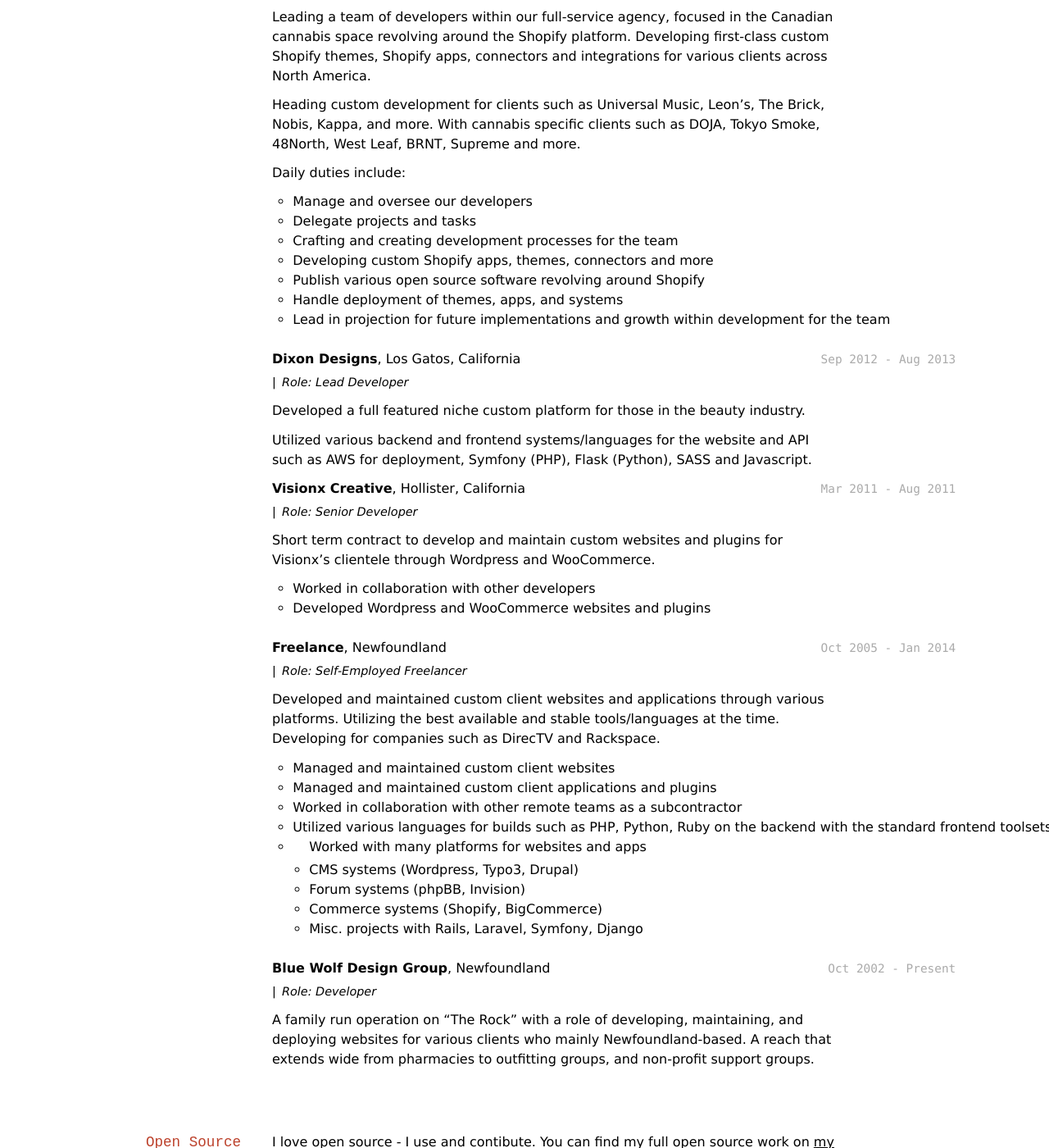
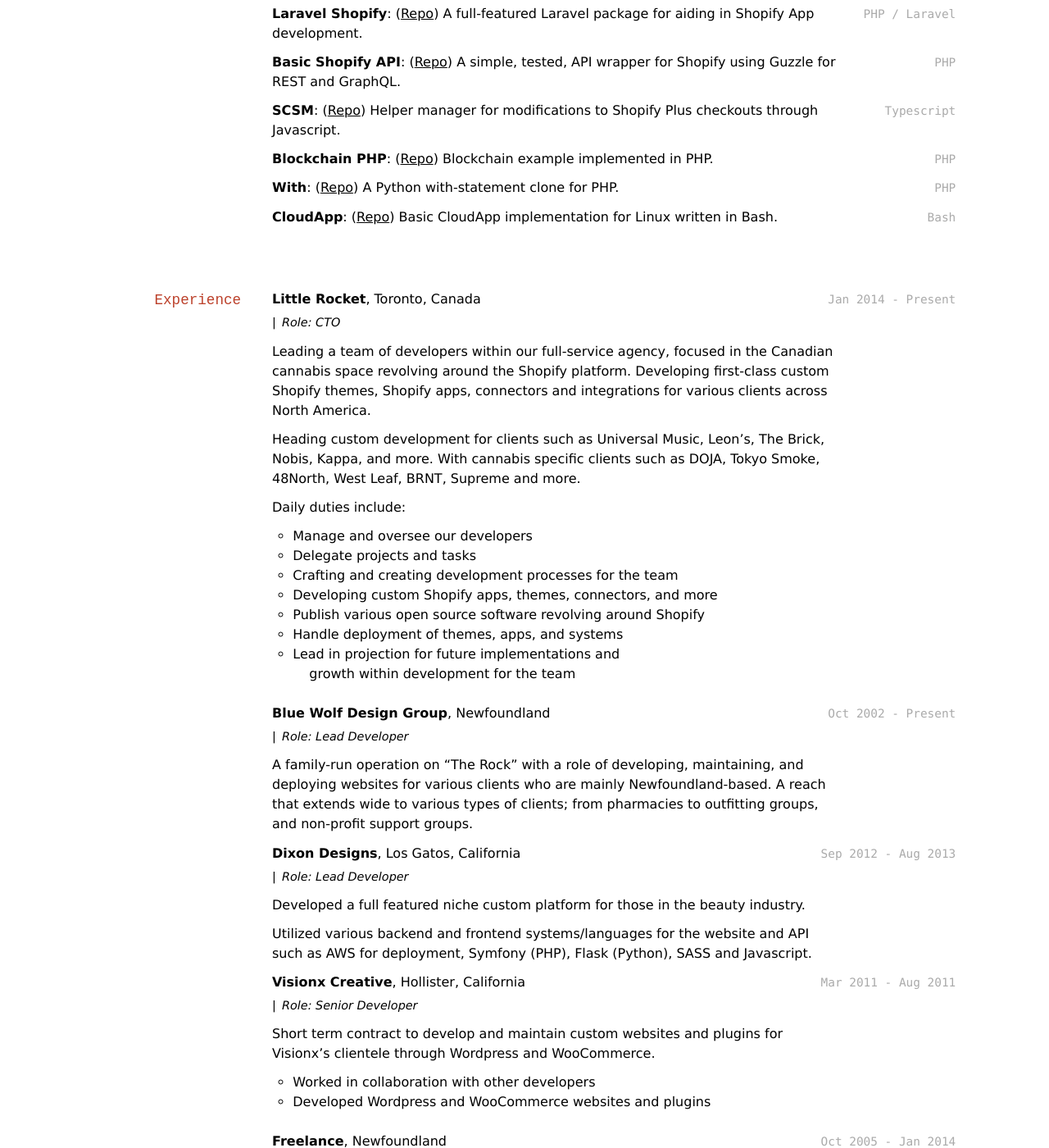
Before and after one commit to gnikyt/markdown-cv, a Jekyll site: the page built from index.md, in a window 1280 px wide and 1400 px high, scrolled down 678 px. Shown: the whole window at 82% size. Built offline with Jekyll 4.4.1, drawn with Linux system fonts in a browser that asks for light colours; part of the change alters nothing that is shown; some of the changed text lies outside the part shown.

Commit message:
Modified look and sections

```diff
--- a/index.md
+++ b/index.md
@@ -33,6 +33,28 @@ Shopify, Wordpress, WooCommerce, Rails / Sinatra, Laravel / Symfony, Express, Ko
 
 *Learning: Phoenix*
 
+## Open Source
+
+I love open source - I use and contibute. You can find my full open source work on [my Github](https://github.com/ohmybrew) page. Some currently starred projects:
+
+`PHP / Laravel`
+**Laravel Shopify**: ([Repo](https://github.com/ohmybrew/laravel-shopify)) A full-featured Laravel package for aiding in Shopify App development.
+
+`PHP`
+**Basic Shopify API**: ([Repo](https://github.com/ohmybrew/Basic-Shopify-API)) A simple, tested, API wrapper for Shopify using Guzzle for REST and GraphQL.
+
+`Typescript`
+**SCSM**: ([Repo](https://github.com/ohmybrew/SCSM)) Helper manager for modifications to Shopify Plus checkouts through Javascript.
+
+`PHP`
+**Blockchain PHP**: ([Repo](https://github.com/ohmybrew/Blockchain-PHP)) Blockchain example implemented in PHP.
+
+`PHP`
+**With**: ([Repo](https://github.com/ohmybrew/with)) A Python with-statement clone for PHP.
+
+`Bash`
+**CloudApp**: ([Repo](https://github.com/ohmybrew/CloudApp-Bash)) Basic CloudApp implementation for Linux written in Bash.
+
 ## Experience
 
 `Jan 2014 - Present`
@@ -49,10 +71,17 @@ Daily duties include:
 - Manage and oversee our developers
 - Delegate projects and tasks
 - Crafting and creating development processes for the team
-- Developing custom Shopify apps, themes, connectors and more
+- Developing custom Shopify apps, themes, connectors, and more
 - Publish various open source software revolving around Shopify
 - Handle deployment of themes, apps, and systems
-- Lead in projection for future implementations and growth within development for the team
+- Lead in projection for future implementations and<br>growth within development for the team
+
+`Oct 2002 - Present`
+**Blue Wolf Design Group**, Newfoundland
+
+*Role: Lead Developer*
+
+A family-run operation on "The Rock" with a role of developing, maintaining, and deploying websites for various clients who are mainly Newfoundland-based. A reach that extends wide to various types of clients; from pharmacies to outfitting groups, and non-profit support groups.
 
 `Sep 2012 - Aug 2013`
 **Dixon Designs**, Los Gatos, California
@@ -83,38 +112,9 @@ Developed and maintained custom client websites and applications through various
 - Managed and maintained custom client websites
 - Managed and maintained custom client applications and plugins
 - Worked in collaboration with other remote teams as a subcontractor
-- Utilized various languages for builds such as PHP, Python, Ruby on the backend with the standard frontend toolsets
+- Utilized various languages for builds such as PHP, Python, Ruby on the<br>backend with the standard frontend toolsets
 - Worked with many platforms for websites and apps
   - CMS systems (Wordpress, Typo3, Drupal)
   - Forum systems (phpBB, Invision)
   - Commerce systems (Shopify, BigCommerce)
   - Misc. projects with Rails, Laravel, Symfony, Django
-
-`Oct 2002 - Present`
-**Blue Wolf Design Group**, Newfoundland
-
-*Role: Developer*
-
-A family run operation on "The Rock" with a role of developing, maintaining, and deploying websites for various clients who mainly Newfoundland-based. A reach that extends wide from pharmacies to outfitting groups, and non-profit support groups.
-
-## Open Source
-
-I love open source - I use and contibute. You can find my full open source work on [my Github](https://github.com/ohmybrew) page. Some currently starred projects:
-
-`PHP / Laravel`
-**Laravel Shopify**: ([Repo](https://github.com/ohmybrew/laravel-shopify)) A full-featured Laravel package for aiding in Shopify App development.
-
-`PHP`
-**Basic Shopify API**: ([Repo](https://github.com/ohmybrew/Basic-Shopify-API)) A simple, tested, API wrapper for Shopify using Guzzle for REST and GraphQL.
-
-`Typescript`
-**SCSM**: ([Repo](https://github.com/ohmybrew/SCSM)) Helper manager for modifications to Shopify Plus checkouts through Javascript.
-
-`PHP`
-**Blockchain PHP**: ([Repo](https://github.com/ohmybrew/Blockchain-PHP)) Blockchain example implemented in PHP.
-
-`PHP`
-**With**: ([Repo](https://github.com/ohmybrew/with)) A Python with-statement clone for PHP.
-
-`Bash`
-**CloudApp**: ([Repo](https://github.com/ohmybrew/CloudApp-Bash)) Basic CloudApp implementation for Linux written in Bash.
```
